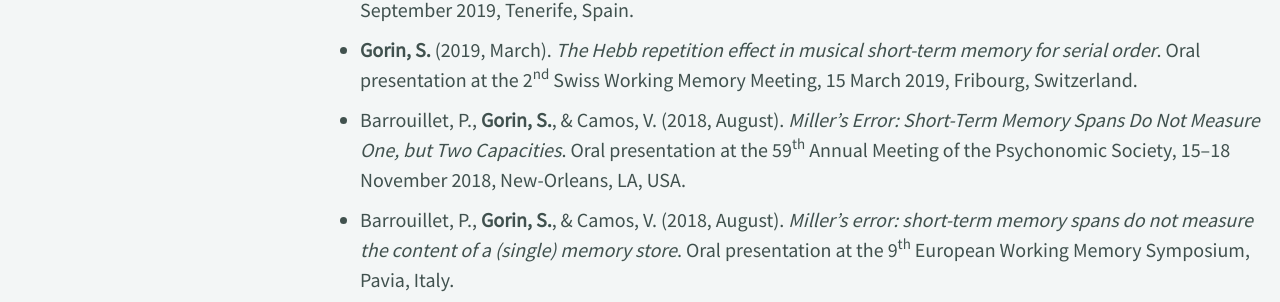
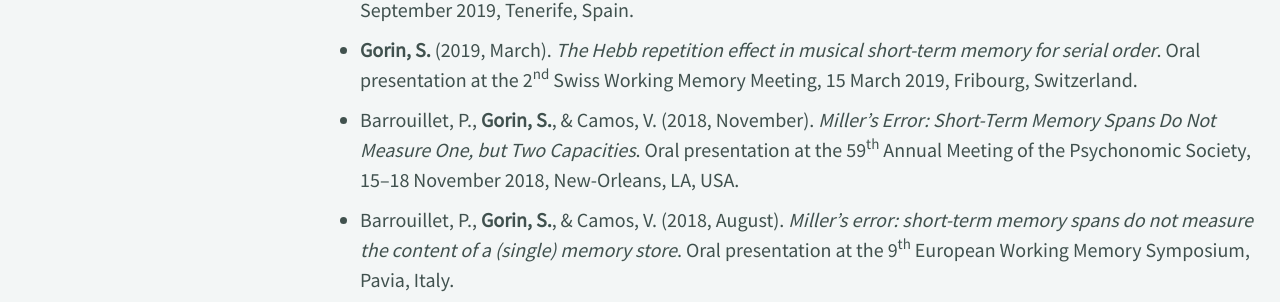
Before and after one commit to gorinsimon/gorinsimon.github.io, a Jekyll site: the page built from _pages/presentations.md, in a window 1280 px wide. Shown: the part 1090-1392 px from the top of the page. Built offline with Jekyll 4.4.1, drawn with Linux system fonts in a browser that asks for light colours; cached includes are drawn as plain includes; nearby versions of some CDN libraries.

Commit message:
Update presentations.md

```diff
--- a/_pages/presentations.md
+++ b/_pages/presentations.md
@@ -17,7 +17,7 @@ domains*. Psycholinguistics lab seminar, University of Geneva, Geneva, Switzerla
 + **Gorin, S.** (2019, September). *Is memory slave to the rhythm? Focus on the role of timing and temporal factors in verbal short-term memory*. Oral presentation at the 21<sup>st</sup> Meeting of the European Society for Cognitive Psychology, 26 September 2019, Tenerife, Spain. [<i class="fas fa-file-alt"></i>](https://osf.io/a8cym)
 + Barrouillet, P., Camos, V., & **Gorin, S.** (2019, September). *How to make the phonological similarity effect disappear?*. Oral presentation at the 21<sup>st</sup> Meeting of the European Society for Cognitive Psychology, 26 September 2019, Tenerife, Spain.
 + **Gorin, S.** (2019, March). *The Hebb repetition effect in musical short-term memory for serial order*. Oral presentation at the 2<sup>nd</sup> Swiss Working Memory Meeting, 15 March 2019, Fribourg, Switzerland.
-+ Barrouillet, P., **Gorin, S.**, & Camos, V. (2018, August). *Miller’s Error: Short-Term Memory Spans Do Not Measure One, but Two Capacities*. Oral presentation at the 59<sup>th</sup> Annual Meeting of the Psychonomic Society, 15–18 November 2018, New-Orleans, LA, USA.
++ Barrouillet, P., **Gorin, S.**, & Camos, V. (2018, November). *Miller’s Error: Short-Term Memory Spans Do Not Measure One, but Two Capacities*. Oral presentation at the 59<sup>th</sup> Annual Meeting of the Psychonomic Society, 15–18 November 2018, New-Orleans, LA, USA.
 + Barrouillet, P., **Gorin, S.**, & Camos, V. (2018, August). *Miller’s error: short-term memory spans do not measure the content of a (single) memory store*. Oral presentation at the 9<sup>th</sup> European Working Memory Symposium, Pavia, Italy.
 + **Gorin, S.** (2018, July). *Musical short-term memory: Using modeling techniques to explore the nature of serial order representations*. Oral presentation at the 5<sup>th</sup> European Summer School on Computational and Mathematical Modeling of Cognition, Couches, France.
 + Kowialiewski, B., **Gorin, S.**, & Majerus, S. (2017, May). *Does semantic knowledge influence serial order processing in short-term memory?* Oral presentation at the annual meeting of the Belgian Association for Psychological Sciences, Brussels, Belgium.
```
